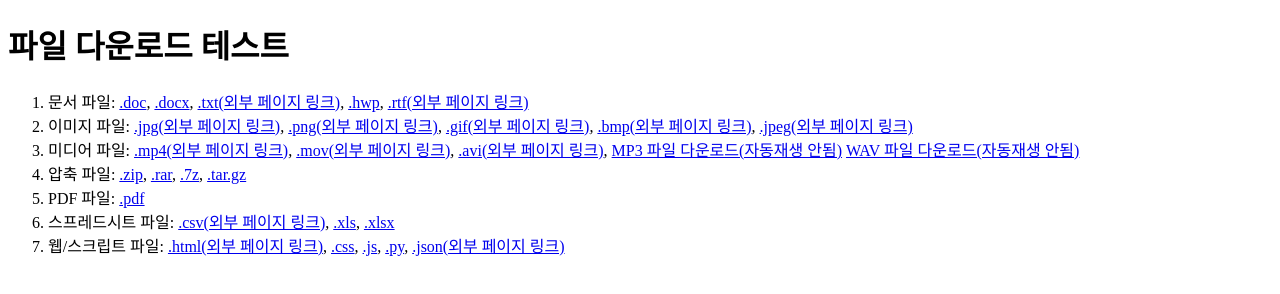
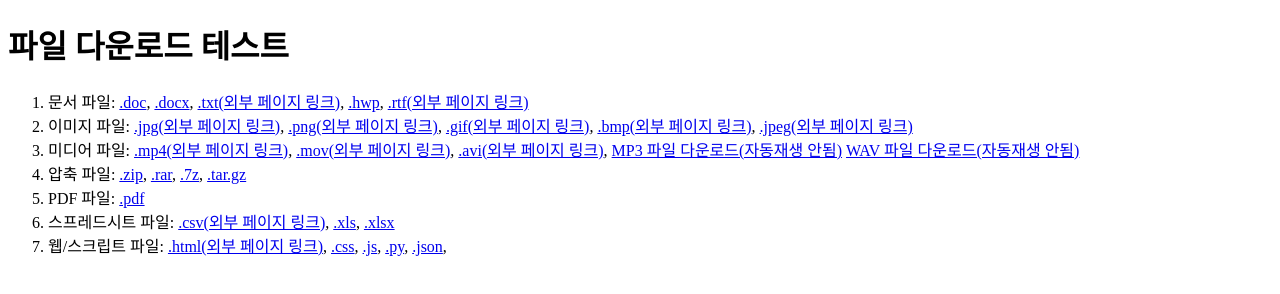
Before and after one commit to NaverAppQA/download-test-0425, a plain HTML site: page index.html in a window 1280 px wide. Drawn offline with Linux system fonts and the light colour scheme.

Commit message:
Update index.html

```diff
--- a/index.html
+++ b/index.html
@@ -54,7 +54,7 @@
       <a href="download_test_samples/sample.css" download="download_test_samples/sample.css">.css</a>,
       <a href="download_test_samples/sample.js" download="download_test_samples/sample.js">.js</a>,
       <a href="download_test_samples/sample.py" download="download_test_samples/sample.py">.py</a>,
-      <a href="https://freetestdata.com/wp-content/uploads/2023/04/1.05KB_JSON-File_FreeTestData.json">.json(외부 페이지 링크)</a>
+      <a href="download_test_samples/sample.json" download="download_test_samples/sample.json">.json</a>,
     </li>
   </ol>
 </body>
```
